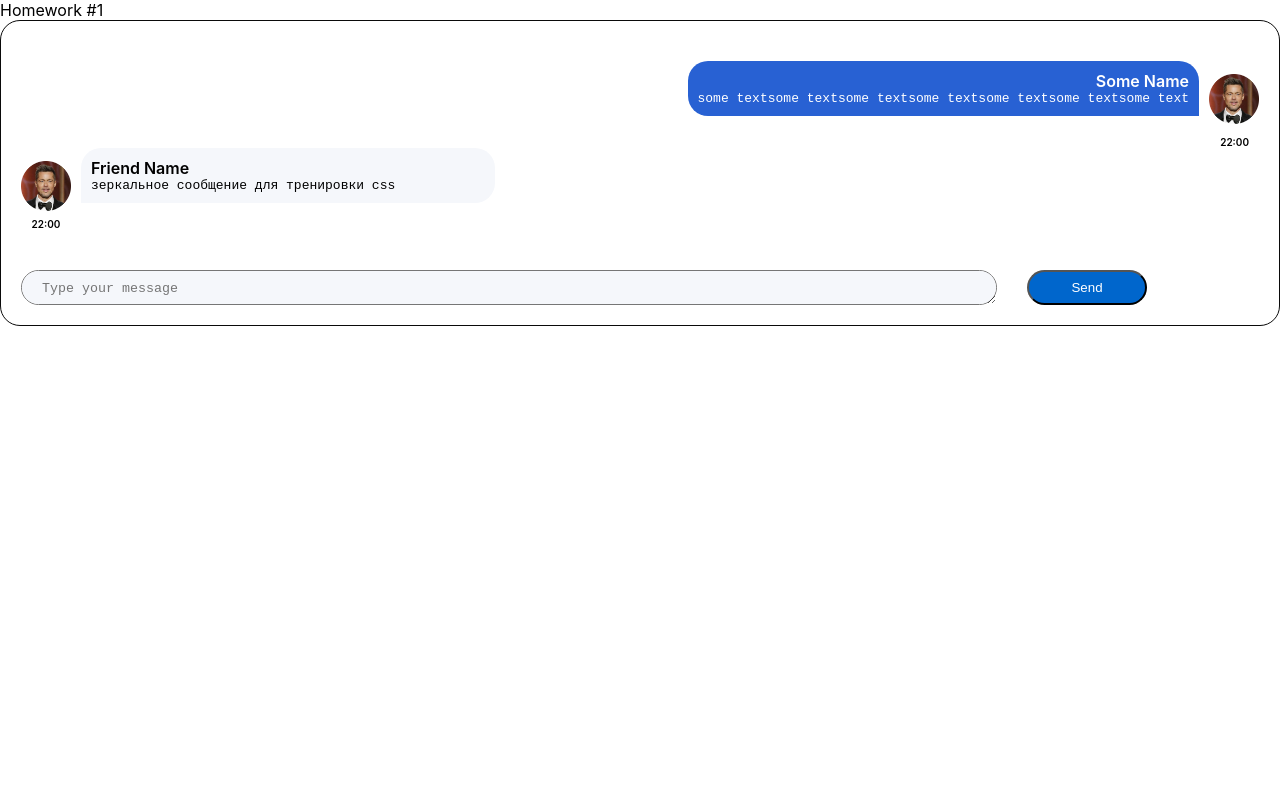
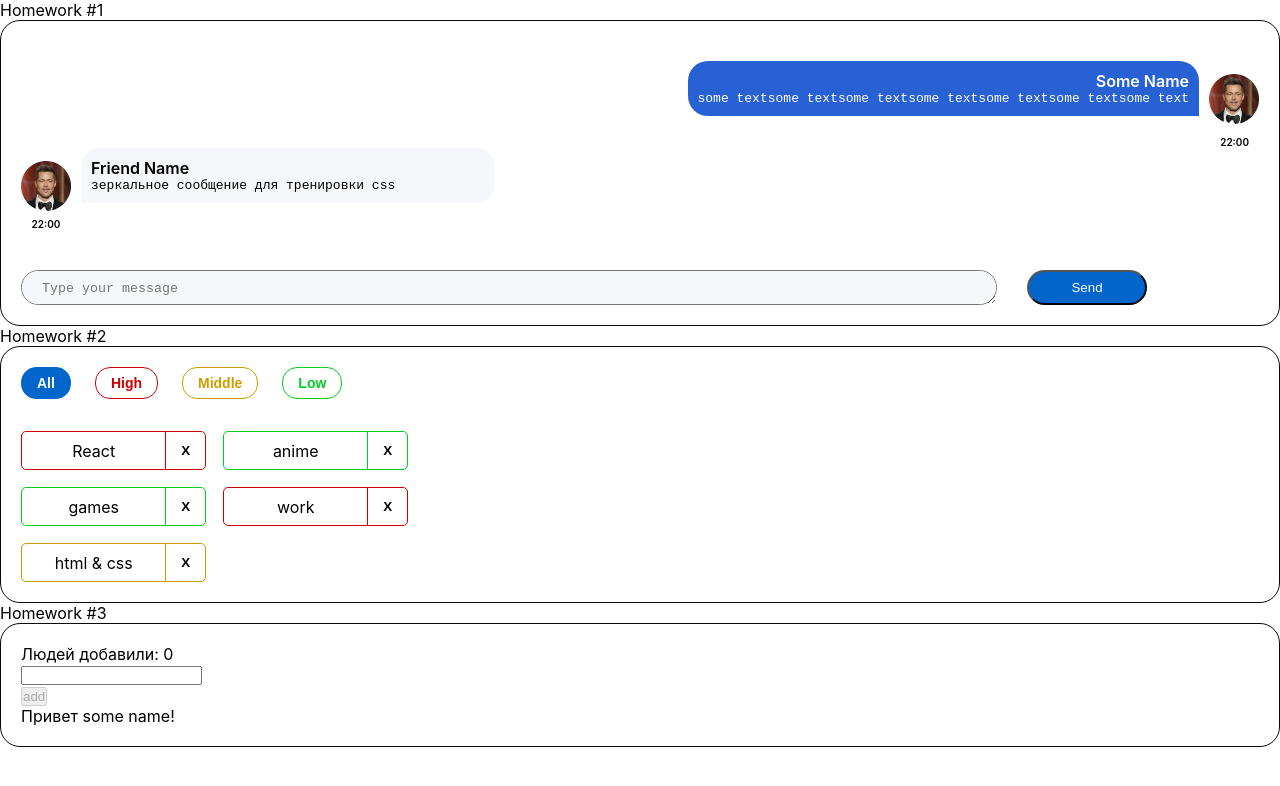
Before and after one commit to vronskyvitaly/sprint-2, a React (Create React App) app: page / in a window 1280 px wide. Shown: the top 786 px of the page. Built offline with nearby package versions, Linux system fonts and the light colour scheme.

Commit message:
start task 3

```diff
--- a/package.json
+++ b/package.json
@@ -1,8 +1,8 @@
 {
   "name": "hws2",
-  "homepage": "http://IgnatZakalinsky.github.io/hws2",
   "version": "0.1.0",
   "private": true,
+  "homepage": "https://vronskyvitaly.github.io/sprint-2",
   "dependencies": {
     "@emotion/react": "11.10.4",
     "@emotion/styled": "11.10.4",
--- a/src/s1-main/App.tsx
+++ b/src/s1-main/App.tsx
@@ -1,14 +1,16 @@
 import React from 'react'
 import s from './App.module.css'
 import HW1 from '../s2-homeworks/hw01/HW1'
+import HW2 from "../s2-homeworks/hw02/HW2";
+import HW3 from "../s2-homeworks/hw03/HW3";
 
 function App() {
     return (
         <div className={s.App}>
             <HW1/>
             {/*раскомментировать по ходу выполнения*/}
-            {/*<HW2/>*/}
-            {/*<HW3/>*/}
+            <HW2/>
+            <HW3/>
             {/*<HW4/>*/}
 
             {/*при выполнении дз 5 и более - закомментировать здесь дз 1-4, так как они есть внутри дз 5*/}
--- a/src/s2-homeworks/hw02/HW2.tsx
+++ b/src/s2-homeworks/hw02/HW2.tsx
@@ -17,16 +17,17 @@
 * */
 
 // types
-export type AffairPriorityType = any // need to fix any
+export type AffairPriorityType = 'high' | 'low' | 'middle'
+
 export type AffairType = {
-    _id: any // need to fix any
-    name: any // need to fix any
+    _id: number // need to fix any
+    name: string // need to fix any
     priority: AffairPriorityType
 }
 export type FilterType = 'all' | AffairPriorityType
 
 // constants
-const defaultAffairs: any = [ // need to fix any
+const defaultAffairs: AffairType[] = [ // need to fix any
     {_id: 1, name: 'React', priority: 'high'}, // студенты могут изменить содержимое name и количество элементов в массиве, ...priority не менять!
     {_id: 2, name: 'anime', priority: 'low'},
     {_id: 3, name: 'games', priority: 'low'},
@@ -35,23 +36,31 @@
 ]
 
 // pure helper functions
-export const filterAffairs = (affairs: any, filter: any): any => { // need to fix any
+export const filterAffairs = (affairs: AffairType[], filter: FilterType): AffairType[] => { // need to fix any
 
+    if (filter === 'all') {
+        return affairs;
+    }
+    return affairs.filter(el => el.priority === filter);
+}
+export const deleteAffair = (affairs: AffairType[], _id: number): AffairType[] => { // need to fix any
 
-    return affairs // need to fix
-}
-export const deleteAffair = (affairs: any, _id: any): any => { // need to fix any
-
-    return affairs // need to fix
+    return affairs.filter(el=> el._id !== _id)
 }
 
 function HW2() {
-    const [affairs, setAffairs] = useState<any>(defaultAffairs) // need to fix any
+
+
+
+    const [affairs, setAffairs] = useState< AffairType[]>(defaultAffairs) // need to fix any
     const [filter, setFilter] = useState<FilterType>('all')
 
+
+
+
     const filteredAffairs = filterAffairs(affairs, filter)
-    const deleteAffairCallback = (_id: any) => { // need to fix any
-        // need to fix
+    const deleteAffairCallback = (_id: number) => {
+        setAffairs(deleteAffair(affairs, _id))
     }
 
     return (
--- a/src/s2-homeworks/hw02/affairs/Affairs.tsx
+++ b/src/s2-homeworks/hw02/affairs/Affairs.tsx
@@ -4,25 +4,27 @@
 import s from './Affairs.module.css'
 
 type AffairsPropsType = {
-    data: any // need to fix any
-    setFilter: any
-    deleteAffairCallback: any
+    data: AffairType[]
+    setFilter: (filter:FilterType) =>void
+    deleteAffairCallback: (_id: number)=>void
     filter: FilterType
 }
 
 function Affairs(props: AffairsPropsType) {
     const setAll = () => {
-        // need to fix
+        props.setFilter("all")
     }
     const setHigh = () => {
-        // need to fix
+        props.setFilter("high")
     }
     const setMiddle = () => {
-        // need to fix
+        props.setFilter("middle")
     }
     const setLow = () => {
-        // need to fix
+        props.setFilter("low")
     }
+
+
 
     const cnAll = s.button + ' ' + s.all + (props.filter === 'all' ? ' ' + s.active : '')
     const cnHigh = s.button + ' ' + s.high + (props.filter === 'high' ? ' ' + s.active : '')
--- a/src/s2-homeworks/hw02/affairs/affair/Affair.tsx
+++ b/src/s2-homeworks/hw02/affairs/affair/Affair.tsx
@@ -3,15 +3,19 @@
 import s from './Affair.module.css'
 import s2 from '../Affairs.module.css'
 
+
+
+
 type AffairPropsType = {
     // key не нужно типизировать
     affair: AffairType
-    deleteAffairCallback: any // need to fix any
+    deleteAffairCallback:(_id: number)=>void  // need to fix any
 }
 
 function Affair(props: AffairPropsType) {
+
     const deleteCallback = () => {
-        // need to fix
+        props.deleteAffairCallback(props.affair._id)
     }
 
     const nameClass = s.name + ' ' + s2[props.affair.priority]
@@ -25,7 +29,7 @@
         >
             <div id={'hw2-name-' + props.affair._id} className={nameClass}>
                 {/*создаёт студент*/}
-
+                {props.affair.name}
                 {/**/}
             </div>
             <div id={'hw2-priority-' + props.affair._id} hidden>
@@ -36,7 +40,7 @@
                 id={'hw2-button-delete-' + props.affair._id}
                 className={buttonClass}
                 // need to fix
-
+                onClick={deleteCallback}
             >
                 {/*текст кнопки могут изменить студенты*/}
                 X
```
